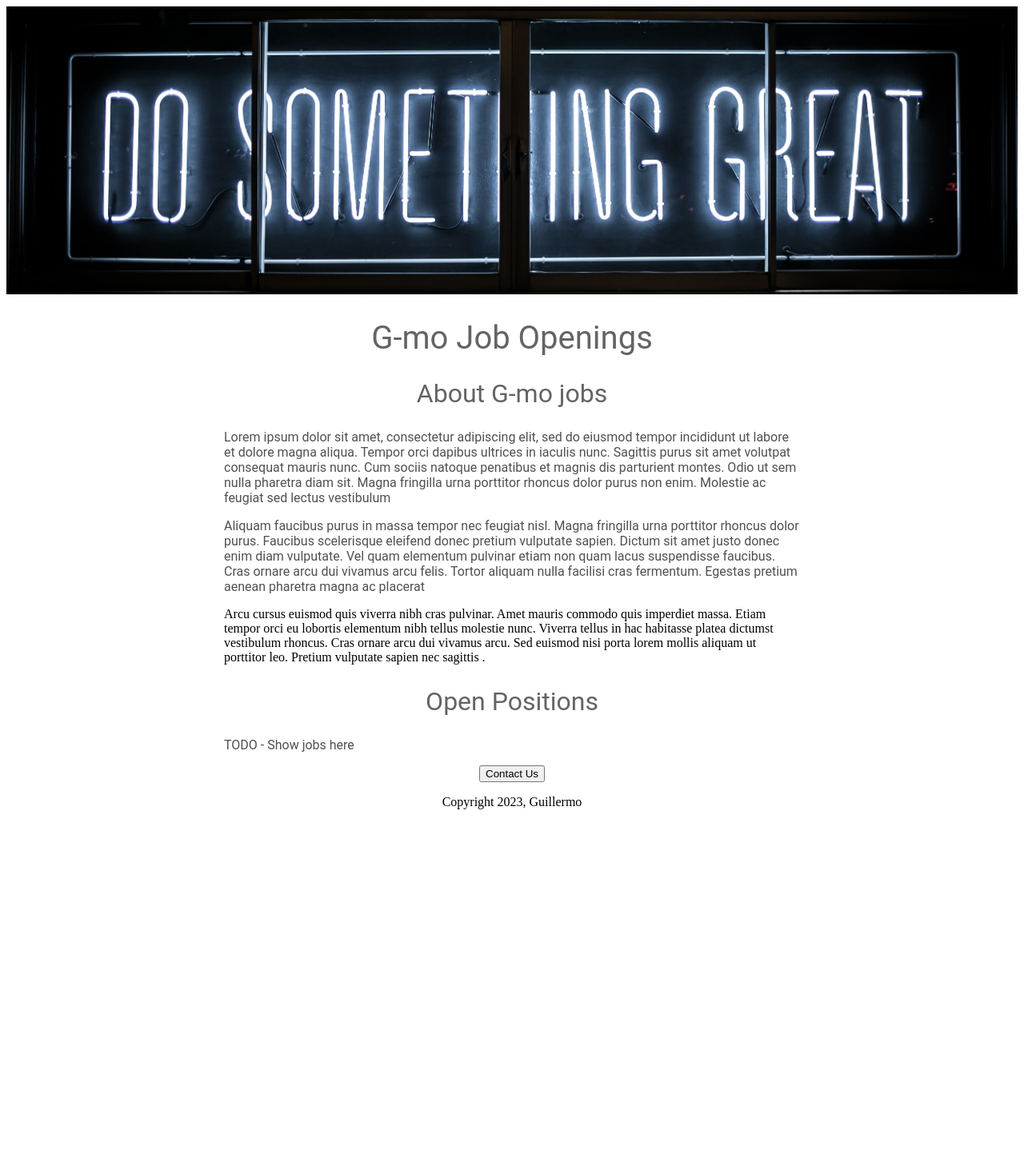
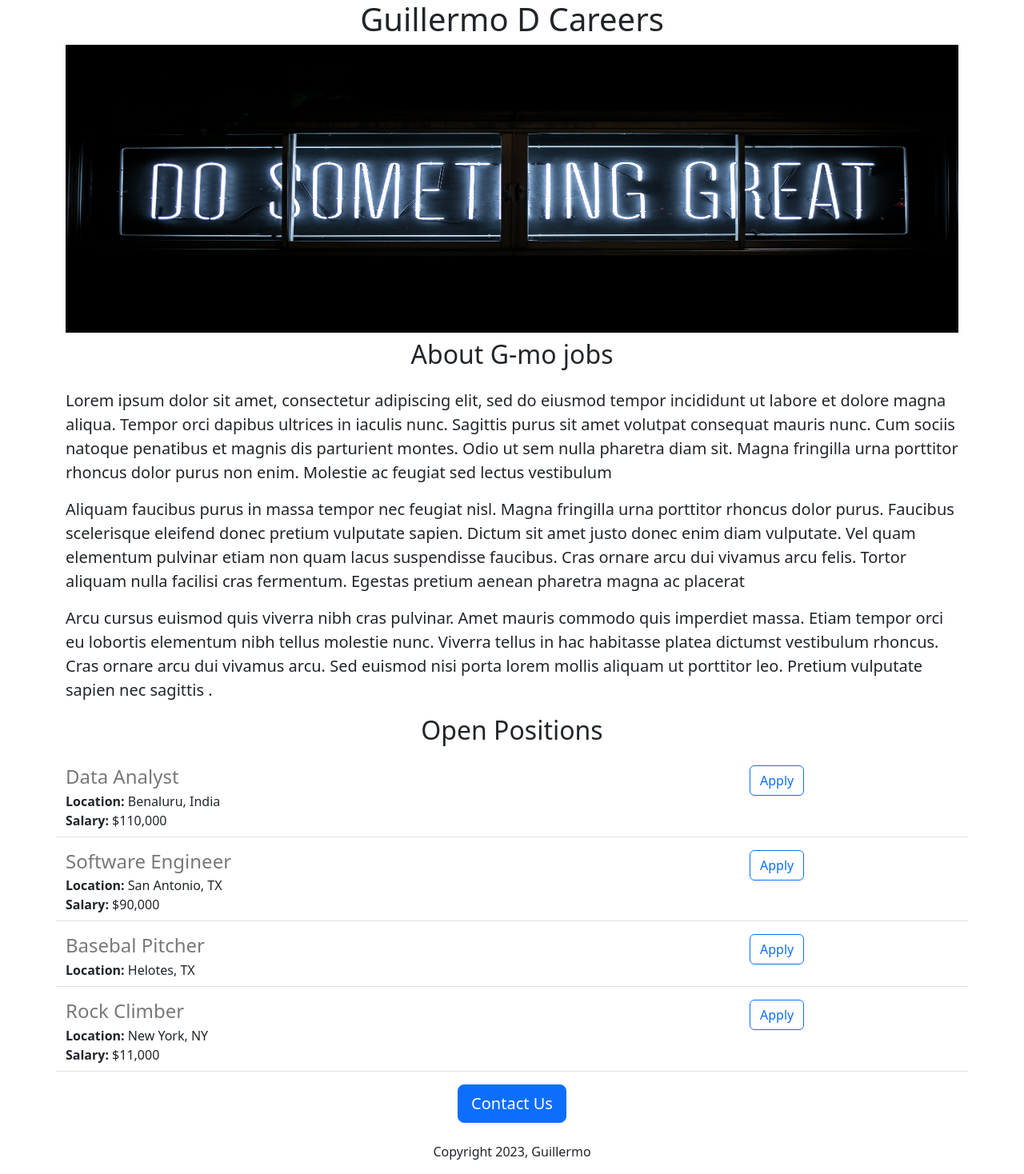
Before and after one commit to GuillermoDeLeon/careers-website, a Flask app: page / in a window 1280 px wide. Shown: the whole page at 80% size. Before the commit the page ends 1012 px from the top, so only its background shows below. Run offline with Flask 2, Linux system fonts and the light colour scheme.

Commit message:
Added dynamic pages.

```diff
--- a/app.py
+++ b/app.py
@@ -1,10 +1,42 @@
-from flask import Flask, render_template
+from flask import Flask, render_template, jsonify
 
 app = Flask(__name__)
 
+JOBS = [
+  {
+    'id': 1,
+    'title': 'Data Analyst',
+    'location': 'Benaluru, India',
+    'salary': '$110,000'
+  },
+    {
+    'id': 2,
+    'title': 'Software Engineer',
+    'location': 'San Antonio, TX',
+    'salary': '$90,000'
+  },
+    {
+    'id': 3,
+    'title': 'Basebal Pitcher',
+    'location': 'Helotes, TX',
+  },
+    {
+    'id': 4,
+    'title': 'Rock Climber',
+    'location': 'New York, NY',
+    'salary': '$11,000'
+  },
+]
+
 @app.route("/")
 def hello_world():
-  return render_template('home.html')
+  return render_template('home.html',
+                         jobs=JOBS,
+                        company_name='Guillermo D Careers')
+
+@app.route("/api/jobs")
+def list_jobs():
+  return jsonify(JOBS)
 
 if __name__ == "__main__":
   app.run(host='0.0.0.0', debug=True)
--- a/templates/home.html
+++ b/templates/home.html
@@ -2,60 +2,39 @@
 <html lang="en">
 <head>
   <title>Careers from GD</title>
+    <meta charset="utf-8">
+    <meta name="viewport" content="width=device-width, initial-scale=1">
+    <link href="https://cdn.jsdelivr.net/npm/bootstrap@5.3.0-alpha3/dist/css/bootstrap.min.css" rel="stylesheet" integrity="sha384-KK94CHFLLe+nY2dmCWGMq91rCGa5gtU4mk92HdvYe+M/SXH301p5ILy+dN9+nJOZ" crossorigin="anonymous">
   <style>
-    h1 {
-      font-size: 40px;
-      font-family: Roboto;
-      font-weight: normal;
-      color: rgb(100, 100, 100);
-      text-align: center;
-    }
-
-    h2 {
-      font-family: Roboto;
-      font-size: 32px;
-      color: rgb(100,100,100);
-      text-align: center;
-      font-weight: normal;
-    }
-
-    .bodytext {
-      font-family: Roboto;
-      color: rgb(80, 80, 80);
-    }
-
     #banner {
+      height: 360px;
       width: 100%;
-      height: 360px;
-      object-fit: cover;
-    }
-
-    #container {
-      max-width: 720px;
-      margin: 0 auto;
     }
   </style>
-  <img id="banner" src="https://careers-website.guillermodeleon.repl.co/static/banner-dsg.jpg">
-
 </head>
 <body>
-  <div id="container">
-    <h1>
-      G-mo Job Openings
-    </h1>
-    <h2>About G-mo jobs</h2>
-    <p class="bodytext">Lorem ipsum dolor sit amet, consectetur adipiscing elit, sed do eiusmod tempor incididunt ut labore et dolore magna aliqua. Tempor orci dapibus ultrices in iaculis nunc. Sagittis purus sit amet volutpat consequat mauris nunc. Cum sociis natoque penatibus et magnis dis parturient montes. Odio ut sem nulla pharetra diam sit. Magna fringilla urna porttitor rhoncus dolor purus non enim. Molestie ac feugiat sed lectus vestibulum
+  <div class="container">
+    <h1 class="text-center">{{company_name}}</h1>
+    <img class="img-fluid" id="banner" src="https://careers-website.guillermodeleon.repl.co/static/banner-dsg.jpg">
+    <h2 class="text-center mt-2 mb-4">About G-mo jobs</h2>
+    <p class="lead">
+      Lorem ipsum dolor sit amet, consectetur adipiscing elit, sed do eiusmod tempor incididunt ut labore et dolore magna aliqua. Tempor orci dapibus ultrices in iaculis nunc. Sagittis purus sit amet volutpat consequat mauris nunc. Cum sociis natoque penatibus et magnis dis parturient montes. Odio ut sem nulla pharetra diam sit. Magna fringilla urna porttitor rhoncus dolor purus non enim. Molestie ac feugiat sed lectus vestibulum
     </p>
-    <p class="bodytext">Aliquam faucibus purus in massa tempor nec feugiat nisl. Magna fringilla urna porttitor rhoncus dolor purus. Faucibus scelerisque eleifend donec pretium vulputate sapien. Dictum sit amet justo donec enim diam vulputate. Vel quam elementum pulvinar etiam non quam lacus suspendisse faucibus. Cras ornare arcu dui vivamus arcu felis. Tortor aliquam nulla facilisi cras fermentum. Egestas pretium aenean pharetra magna ac placerat
+    <p class="lead">
+      Aliquam faucibus purus in massa tempor nec feugiat nisl. Magna fringilla urna porttitor rhoncus dolor purus. Faucibus scelerisque eleifend donec pretium vulputate sapien. Dictum sit amet justo donec enim diam vulputate. Vel quam elementum pulvinar etiam non quam lacus suspendisse faucibus. Cras ornare arcu dui vivamus arcu felis. Tortor aliquam nulla facilisi cras fermentum. Egestas pretium aenean pharetra magna ac placerat
     </p>
-    <p>
-  Arcu cursus euismod quis viverra nibh cras pulvinar. Amet mauris commodo quis imperdiet massa. Etiam tempor orci eu lobortis elementum nibh tellus molestie nunc. Viverra tellus in hac habitasse platea dictumst vestibulum rhoncus. Cras ornare arcu dui vivamus arcu. Sed euismod nisi porta lorem mollis aliquam ut porttitor leo. Pretium vulputate sapien nec sagittis .
+    <p class="lead">
+      Arcu cursus euismod quis viverra nibh cras pulvinar. Amet mauris commodo quis imperdiet massa. Etiam tempor orci eu lobortis elementum nibh tellus molestie nunc. Viverra tellus in hac habitasse platea dictumst vestibulum rhoncus. Cras ornare arcu dui vivamus arcu. Sed euismod nisi porta lorem mollis aliquam ut porttitor leo. Pretium vulputate sapien nec sagittis .
     </p>
-    <h2>Open Positions</h2>
-    <p class="bodytext">TODO - Show jobs here</p>
-    <div style="text-align:center;">
-    <button>Contact Us</button>
-      <p>Copyright 2023, Guillermo</p>
+    <h2 class="text-center mt-2 mb-4">Open Positions</h2>
+    <div>
+      {% for job in jobs %}
+        {% include 'jobitem.html'%}
+      {% endfor %}
+    </div>
+    <div class="text-center">
+    <button class="btn btn-primary btn-lg">Contact Us</button>
+      <p class="mt-4">Copyright 2023, Guillermo</p>
     </div>
   </div>
 </body>
--- /dev/null
+++ b/templates/jobitem.html
@@ -0,0 +1,21 @@
+<div class="border-bottom row" style="margin-bottom: 16px; padding-bottom: 8px;">
+
+  <div class="col-9">
+    <h4
+      style="color:rgb(120, 120, 120); margin-bottom: 4px;">
+      {{job['title']}}
+    </h4>
+    <div>
+      <b>Location:</b> {{job['location']}}
+    </div>
+   {% if 'salary' in job %}
+    <div>
+      <b>Salary:</b> {{job['salary']}}
+    </div>
+   {% endif %}
+    </div>
+  <div class="col-3">
+    <button type="button" class="btn btn-outline-primary">Apply</button>
+  </div>
+
+</div>
```
